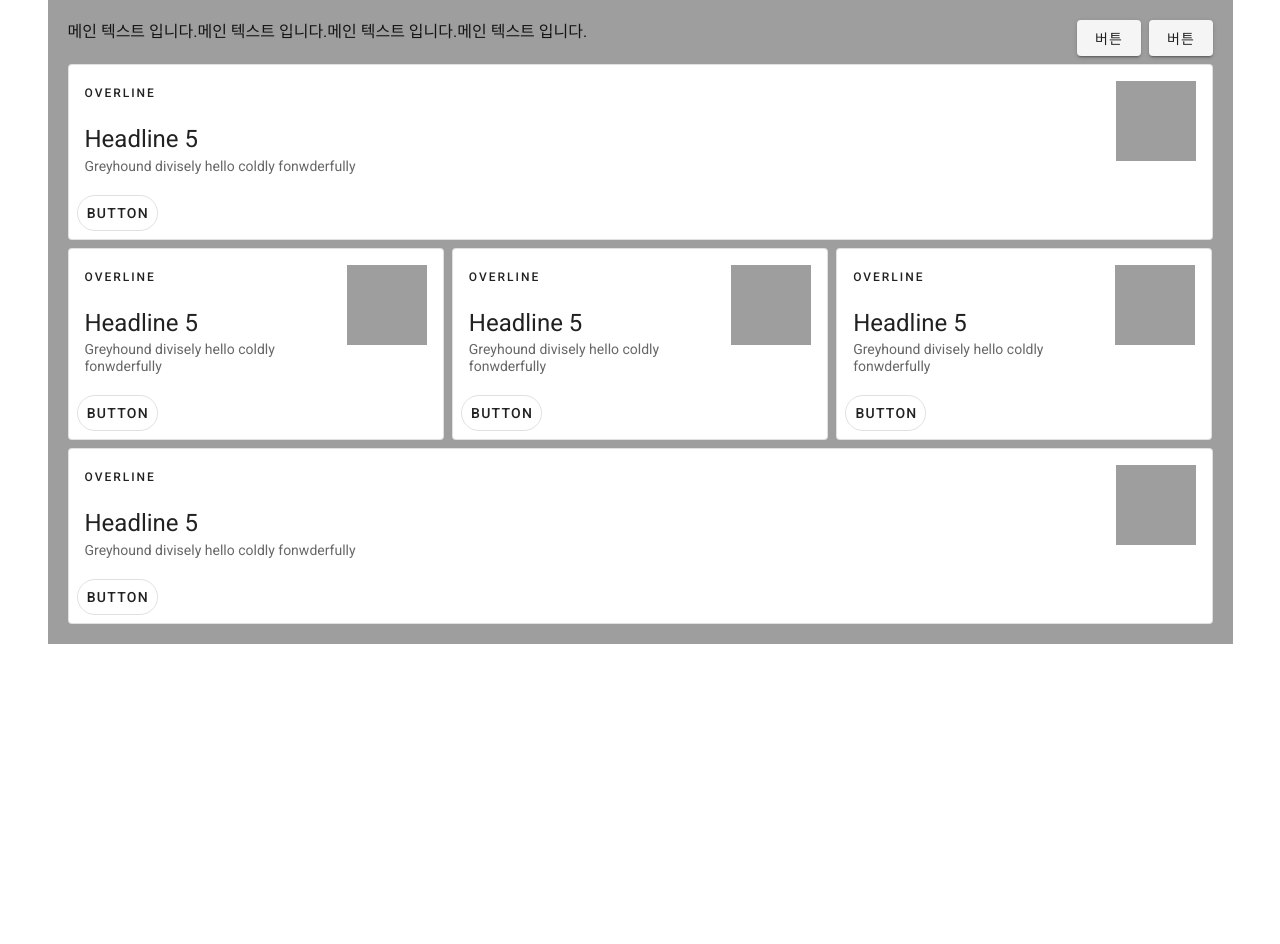
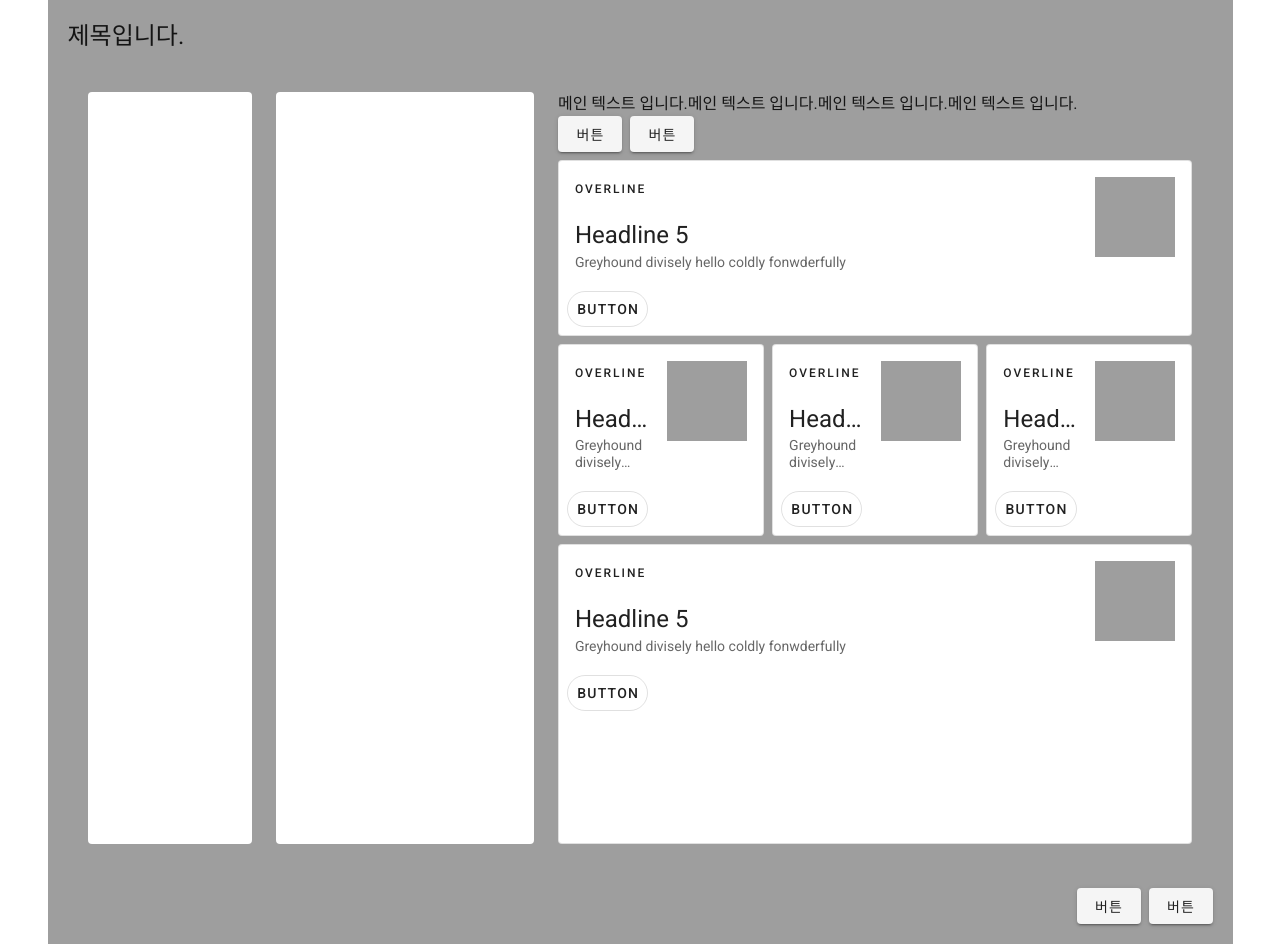
Before and after one commit to kjt407/Vue-Cli, a Vue app: page / in a window 1280 px wide. Before the commit the page ends 800 px from the top, so only its background shows below. Built offline with nearby package versions, Linux system fonts and the light colour scheme.

Commit message:
Grid 레이아웃 활용

```diff
--- a/src/components/sample_layout/Grid.vue
+++ b/src/components/sample_layout/Grid.vue
@@ -1,5 +1,15 @@
 <template>
 <div class="pa-2">
+    <div class="headline mb-5">제목입니다.</div>
+    <!-- <v-divider class="mb-5"></v-divider> -->
+    <v-row class="pa-5">
+        <v-col cols="12" md="6" lg="2">
+            <div class="white rounded" style="width:100%; height:100%; min-height:300px;"></div>
+        </v-col>
+        <v-col cols="12" md="6" lg="3">
+            <div class="white rounded" style="width:100%; height:100%; min-height:300px;"></div>
+        </v-col>
+        <v-col cols="12" md="12" lg="7">
             <v-row dense :justify="'center'">
                 <v-col cols="12">
                     <v-row no-gutters>
@@ -35,7 +45,19 @@
                     </v-row>
                 </v-col>
                 <v-col cols="12">
-            <Card></Card>
+                    <Card style="height:300px;"></Card>
+                </v-col>
+            </v-row>
+        </v-col>
+    </v-row>
+    <v-row :justify="'end'">
+        <v-col cols="auto">
+            <v-btn class="mr-2">
+                버튼
+            </v-btn>
+            <v-btn>
+                버튼
+            </v-btn>
         </v-col>
     </v-row>
 </div>
```
Lines whose indentation alone changed are shown as unchanged.
